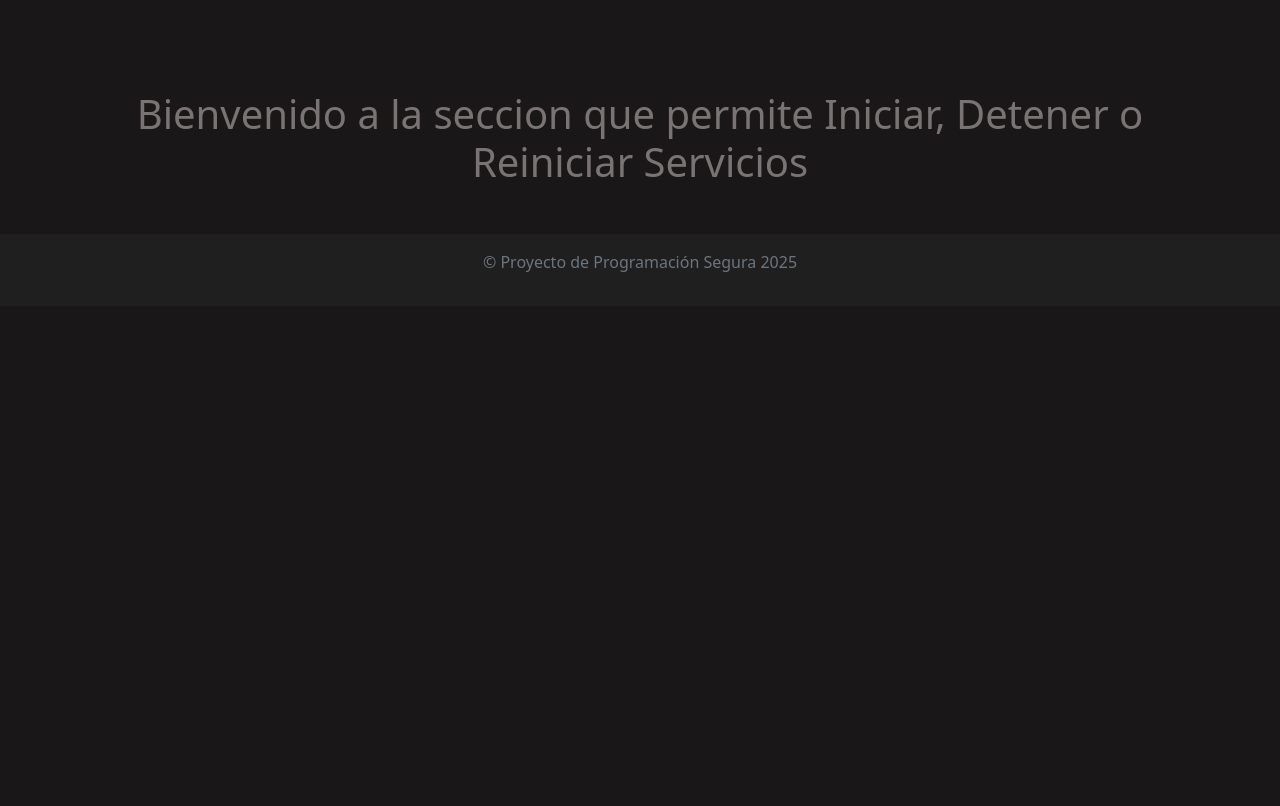
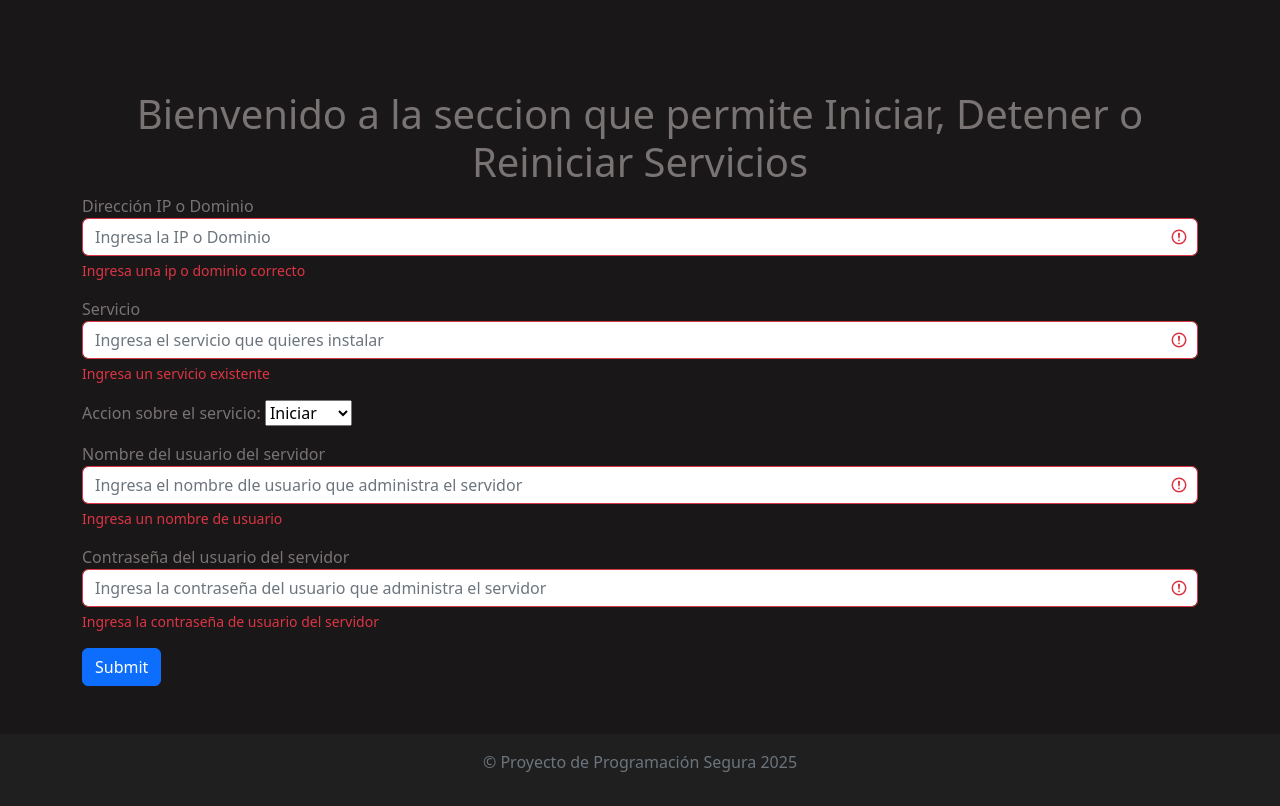
Before and after one commit to IsaLanCe/Proyecto, a Django app: template Proyecto/proyecto/templates/administrar_servicios.html in a window 1280 px wide. Shown: the part 214-1020 px from the top of the page. Before the commit the page ends 486 px from the top, so only its background shows below. Run offline with Django 4.2, Linux system fonts and the light colour scheme; the template is opened without the code that fills it, so the values that code supplies are empty.

Commit message:
Pagina para reiniciar, detener y empezar servicios

```diff
--- a/Proyecto/proyecto/templates/administrar_servicios.html
+++ b/Proyecto/proyecto/templates/administrar_servicios.html
@@ -4,6 +4,16 @@
 
 
 {% block contenido %}
+<h1 style="text-align: center;">Bienvenido a la seccion que permite Iniciar, Detener o Reiniciar Servicios</h1>
+
+{% if mensaje %}
+<div id="errores" class="alert bg-secondary text-dark alert-dismissible text-white">
+
+    <strong>{{ mensaje }}</strong>
+
+</div>
+{% endif %}
+
 {% if errores %}
 <div id="errores" class="alert bg-secondary text-dark alert-dismissible text-white">
 
@@ -16,6 +26,48 @@
 </div>
 {% endif %}
 
-<h1 style="text-align: center;">Bienvenido a la seccion que permite Iniciar, Detener o Reiniciar Servicios</h1>
+<form class="was-validated" action="/administrarServicios/" method="POST">
+    {% csrf_token %}
+    <div class="mb-3">
+        <label for="domain">Dirección IP o Dominio</label>
+        <input type="text" class="form-control" id="domain" placeholder="Ingresa la IP o Dominio" name="domain" pattern="[a-zA-Z0-9-.]+" required>
+        <div class="valid-feedback">¡OK!</div>
+        <div class="invalid-feedback">Ingresa una ip o dominio correcto</div>
+    </div>
+    </div>
 
+    <div class="mb-3">
+        <label for="servicio">Servicio</label>
+        <input type="text" class="form-control" id="servicio" placeholder="Ingresa el servicio que quieres instalar" name="servicio" pattern="[a-zA-Z0-9 -.]+" required>
+        <div class="valid-feedback">¡OK!</div>
+        <div class="invalid-feedback">Ingresa un servicio existente</div>
+    </div>
+
+    <div class="mb-3">
+        <label for="accion">Accion sobre el servicio:</label>
+        <select id="accion" name="accion" required>
+            <option value="start">Iniciar</option>
+            <option value="restart">Reiniciar</option>
+            <option value="stop">Detener</option>
+        </select>
+
+    </div>
+
+    <div class="mb-3">
+        <label for="user">Nombre del usuario del servidor</label>
+        <input type="text" class="form-control" id="user" placeholder="Ingresa el nombre dle usuario que administra el servidor" name="user" pattern="[a-zA-Z0-9]+" required>
+        <div class="valid-feedback">¡OK!</div>
+        <div class="invalid-feedback">Ingresa un nombre de usuario</div>
+        </div>
+    </div>
+
+    <div class="mb-3">
+        <label for="pass">Contraseña del usuario del servidor</label>
+        <input type="password" class="form-control" id="pass" placeholder="Ingresa la contraseña del usuario que administra el servidor" name="pass" pattern="[a-zA-Z0-9_-]+" required>
+        <div class="valid-feedback">¡OK!</div>
+        <div class="invalid-feedback">Ingresa la contraseña de usuario del servidor</div>
+        </div>
+    </div>
+    <button type="submit" class="btn btn-primary">Submit</button>
+</form>
 {% endblock %}
--- a/Proyecto/proyecto/templates/levantar_servicios.html
+++ b/Proyecto/proyecto/templates/levantar_servicios.html
@@ -4,6 +4,7 @@
 
 
 {% block contenido %}
+<h1 style="text-align: center;">Bienvenido a la pagina para instalar Servicios</h1>
 {% if errores %}
 <div id="errores" class="alert bg-secondary text-dark alert-dismissible text-white">
 
@@ -24,7 +25,6 @@
 </div>
 {% endif %}
 
-<h1 style="text-align: center;">Bienvenido a la pagina para instalar Servicios</h1>
     <form class="was-validated" action="/levantarServicios/" method="POST">
         {% csrf_token %}
         <div class="mb-3">
```
Also changed, not shown: Proyecto/proyecto/administrador/models.py (+7 -0 lines), Proyecto/proyecto/proyecto/views.py (+74 -4 lines), 1 other file.
